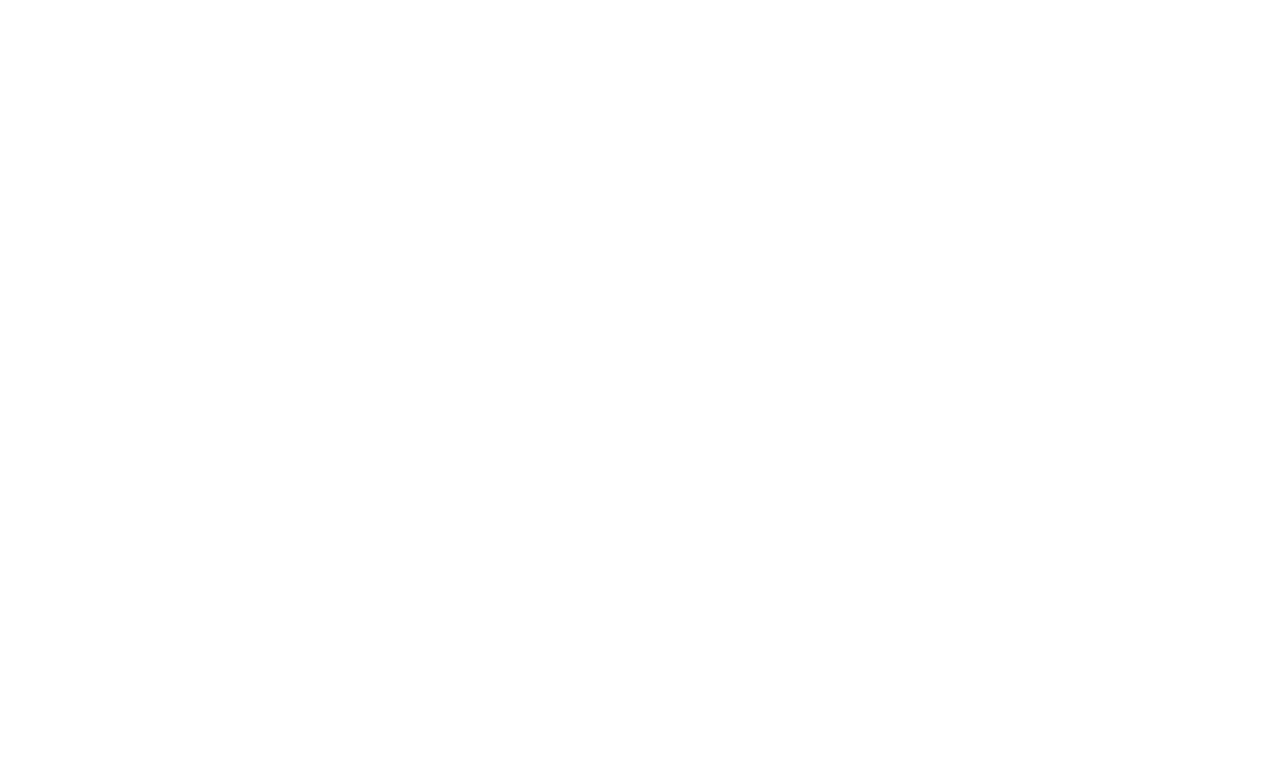
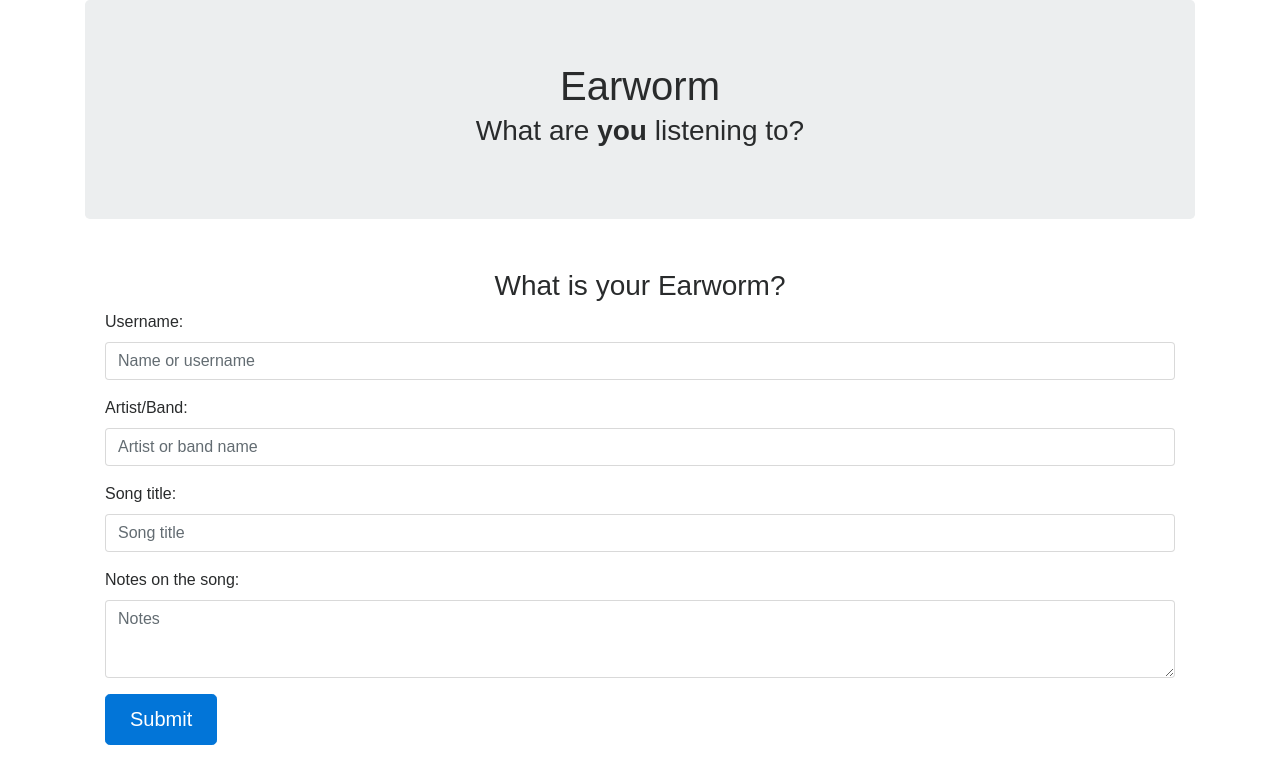
Before and after one commit to SeanMcP/earworm, a React (Create React App) app: page / in a window 1280 px wide. Shown: the top 784 px of the page. Built offline with nearby package versions, Linux system fonts and the light colour scheme.

Commit message:
Add Form component

```diff
--- a/src/components/App.js
+++ b/src/components/App.js
@@ -1,11 +1,25 @@
 import React, { Component } from 'react';
 import '../styles/App.css';
 
+import Header from './Header.js'
+import Form from './Form.js'
+
 class App extends Component {
+  constructor() {
+    super()
+    this.state = {
+      username: '',
+      artist: '',
+      title: '',
+      note: '',
+      songs: []
+    }
+  }
   render() {
     return (
       <div className="App">
-
+        <Header />
+        <Form />
       </div>
     );
   }
--- /dev/null
+++ b/src/components/Form.js
@@ -0,0 +1,92 @@
+import React, { Component } from 'react';
+
+export default class Form extends Component {
+  constructor(props) {
+    super(props)
+    this.state = {
+      username: '',
+      artist: '',
+      title: '',
+      note: '',
+      songs: []
+    }
+
+    this.handleUsernameChange = this.handleUsernameChange.bind(this);
+    this.handleArtistChange = this.handleArtistChange.bind(this);
+    this.handleTitleChange = this.handleTitleChange.bind(this);
+    this.handleNoteChange = this.handleNoteChange.bind(this);
+    this.handleFormSubmit = this.handleFormSubmit.bind(this);
+  }
+
+  handleUsernameChange(event){
+    this.setState({
+      username: event.target.value
+    })
+  }
+  handleArtistChange(event){
+    this.setState({
+      artist: event.target.value
+    })
+  }
+  handleTitleChange(event){
+    this.setState({
+      title: event.target.value
+    })
+  }
+  handleNoteChange(event){
+    this.setState({
+      note: event.target.value
+    })
+  }
+
+  handleFormSubmit(event){
+    event.preventDefault()
+    const newSong = {
+      username: this.state.username,
+      artist: this.state.artist,
+      title: this.state.title,
+      note: this.state.note
+    }
+    const songs = this.state.songs;
+    songs.push(newSong)
+
+    console.log('this.state.songs: ', this.state.songs);
+
+    this.setState({
+      songs: songs,
+      username: '',
+      artist: '',
+      title: '',
+      note: ''
+    })
+  }
+
+  render() {
+    return (
+      <div className="card-block">
+        <h3>What is your Earworm?</h3>
+        <form onSubmit={this.handleFormSubmit} className="text-left">
+          <div className="form-group">
+            <label htmlFor="username" className="">Username:</label>
+            <input onChange={this.handleUsernameChange} className="form-control" name="username"  type="text" value={this.state.username} placeholder="Name or username" />
+          </div>
+          <div className="form-group">
+            <label htmlFor="artist" className="">Artist/Band:</label>
+            <input onChange={this.handleArtistChange} className="form-control" name="artist"  type="text" value={this.state.artist} placeholder="Artist or band name" />
+          </div>
+          <div className="form-group">
+            <label htmlFor="title" className="">Song title:</label>
+            <input onChange={this.handleTitleChange} className="form-control" name="title"  type="text" value={this.state.title} placeholder="Song title" />
+          </div>
+          <div className="form-group">
+            <label htmlFor="note" className="">Notes on the song:</label>
+            <textarea onChange={this.handleNoteChange} className="form-control" name="note"  rows="3" type="text" value={this.state.note} placeholder="Notes"/>
+          </div>
+          <div className="form-group pull-right">
+            <input className="btn btn-primary btn-lg" type="submit" value="Submit" />
+          </div>
+        </form>
+      </div>
+    )
+  }
+}
--- /dev/null
+++ b/src/components/Header.js
@@ -0,0 +1,12 @@
+import React, { Component } from 'react';
+
+export default class Header extends Component {
+  render() {
+    return (
+      <div className="jumbotron">
+        <h1 className="title">Earworm</h1>
+        <h3 className="description">What are <strong>you</strong> listening to?</h3>
+      </div>
+    )
+  }
+}
```
